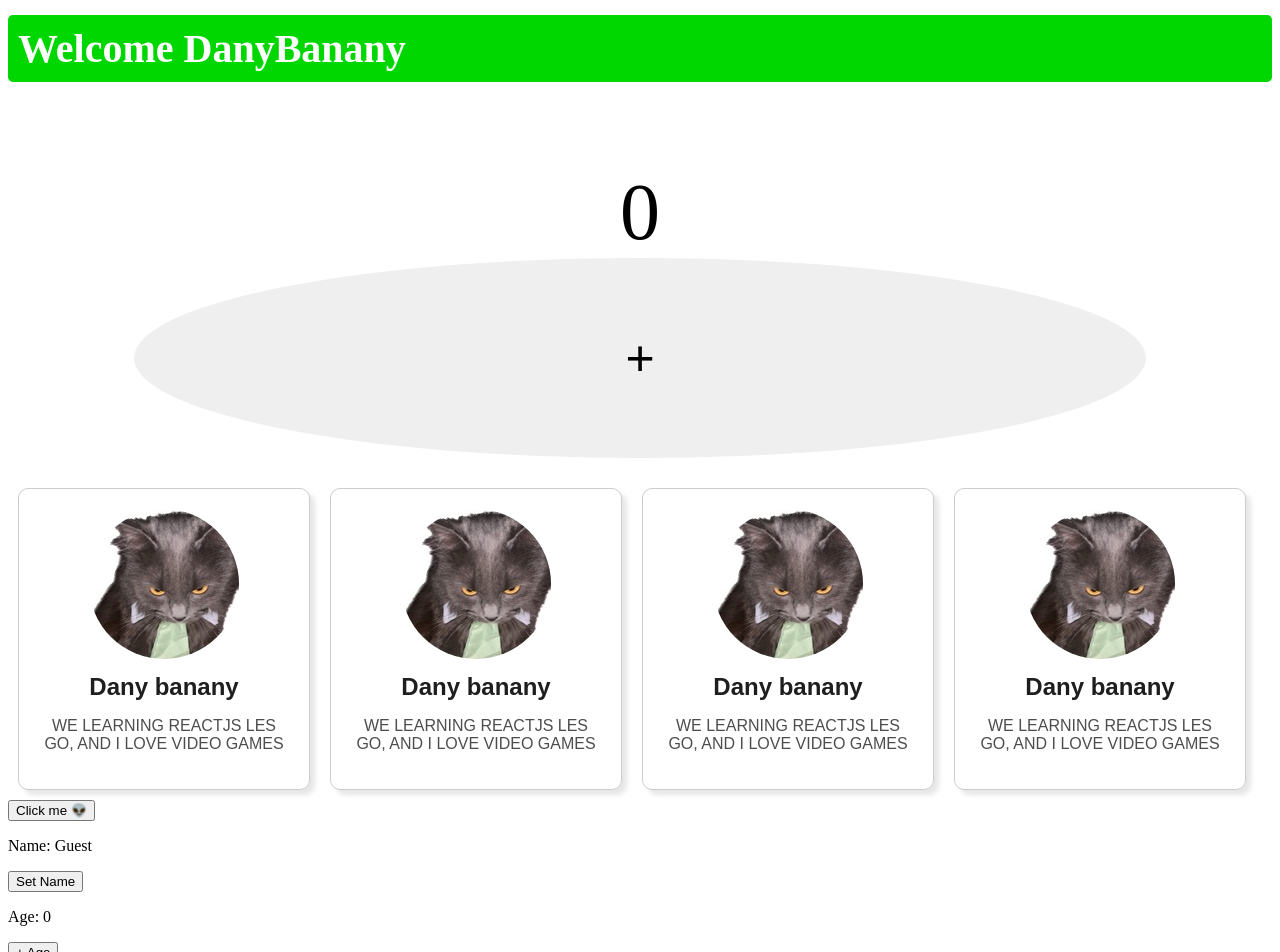
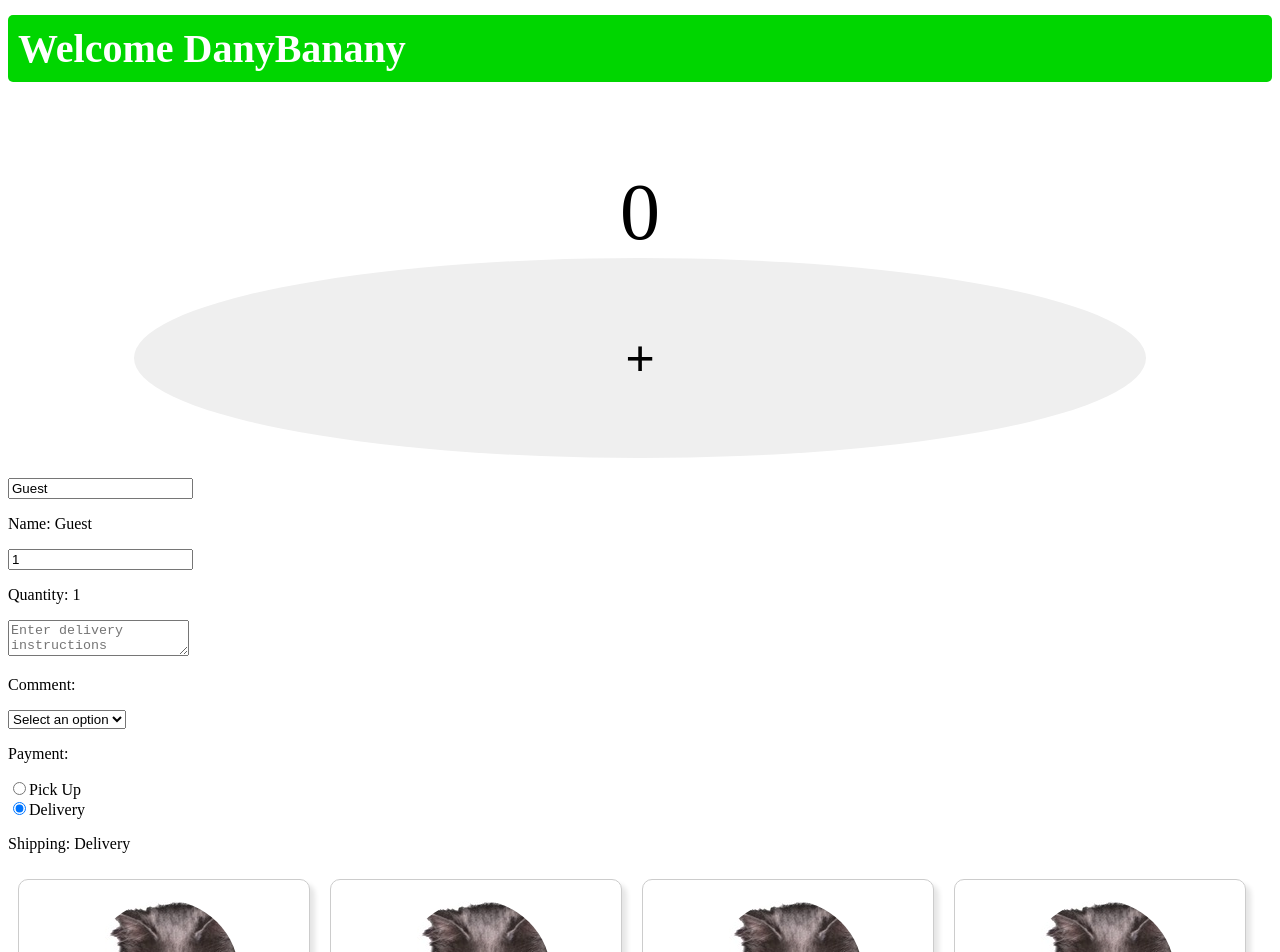
Before and after one commit to DaniahAbukabeer/REACTJS, a React (Vite) app in the folder my-react-app/: page / in a window 1280 px wide. Shown: the top 952 px of the page. Built offline with nearby package versions, Linux system fonts and the light colour scheme.

Commit message:
done with part 9, done all kind of inputs that deal with onchange event listener

```diff
--- a/my-react-app/src/App.jsx
+++ b/my-react-app/src/App.jsx
@@ -8,7 +8,7 @@
 import Buttonnew from "./Buttonnew";
 import Counter from "./Counter";
 import MyComponent from "./myComponent";
-
+import MyComponentNew from "./MyComponentNew";
 
 function App() {
   const fruits = [{id:0,name:"apple", calories:95},
@@ -34,7 +34,7 @@
 
 
 
-
+    <MyComponentNew/>
     <Card/>
     <Card/>
     <Card/>
--- /dev/null
+++ b/my-react-app/src/MyComponentNew.jsx
@@ -0,0 +1,70 @@
+import React, {useState} from 'react';
+
+function MyComponentNew(){
+
+    const [name, setName] = useState("Guest");
+    const [quantity, setQuantity] = useState(1);
+    const [comment, setComment] = useState("");
+    const [payment, setPayment] = useState("");
+    const [shipping, setShipping] = useState("Delivery");
+
+    function handleNamaeChange(event){
+        setName(event.target.value);
+    }
+
+    function handleQuantityChange(event){
+        setQuantity(event.target.value);
+    }
+
+    function handleCommentChange(event){
+        setComment(event.target.value);
+    }
+
+    function handlePaymentChange(event){
+        setPayment(event.target.value);
+    }
+
+    function handleShippingChange(event){
+        setShipping(event.target.value);
+    }
+    return(
+        <div>
+            <input value={name} onChange={handleNamaeChange}/>
+            <p>Name: {name}</p>
+
+            <input value={quantity} onChange={handleQuantityChange} type='number' />
+            <p>Quantity: {quantity}</p>
+
+            <textarea value={comment} onChange={handleCommentChange}
+            placeholder='Enter delivery instructions'></textarea>
+            <p>Comment: {comment}</p>
+
+            <select value={payment} onChange={handlePaymentChange}>
+                <option value="">Select an option</option>
+                <option value="Visa">Visa</option>
+                <option value="MasterCard">MasterCard</option>
+                <option value="GiftCard">GiftCard</option>
+            </select>
+            <p>Payment: {payment}</p>
+
+            <label>
+                <input type='radio' value="Pick Up"
+                    checked={shipping === "Pick up"}
+                    onChange={handleShippingChange}
+                />
+                Pick Up
+            </label>
+            <br/>
+            <label>
+            <input type='radio' value="Delivery"
+                    checked={shipping === "Delivery"}
+                    onChange={handleShippingChange}
+                />
+                Delivery
+            </label>
+            <p>Shipping: {shipping}</p>
+        </div>
+    );
+
+}
+export default MyComponentNew
```
Also changed, not shown: my-react-app/notes/onChange.txt (added).
